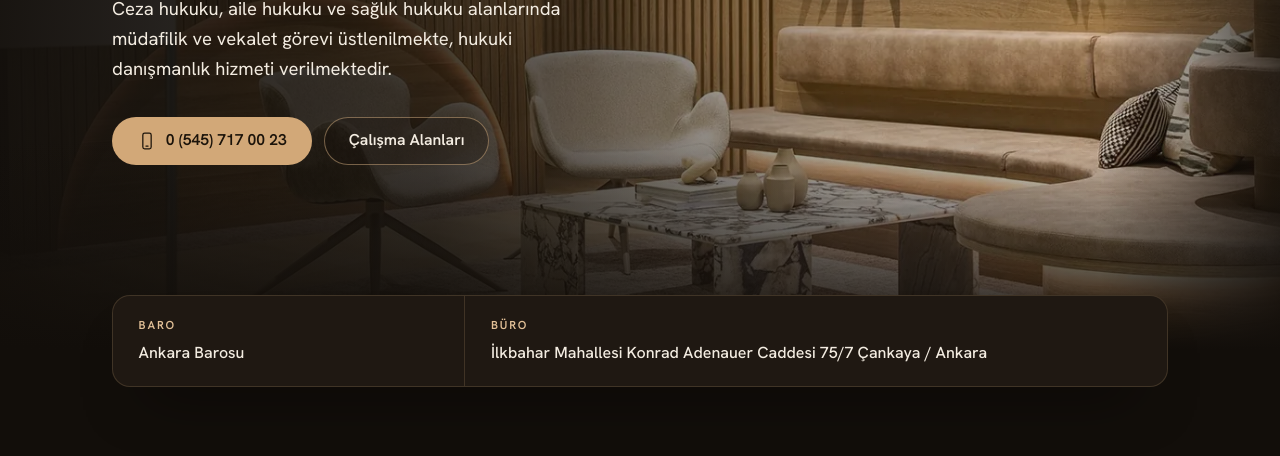
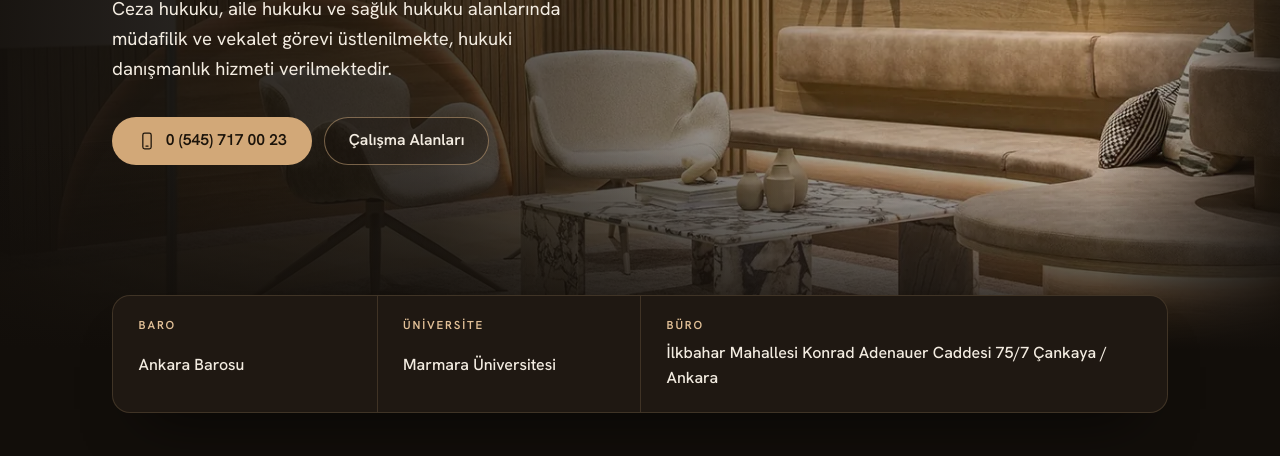
Before and after one commit to smailyksel/A3, a plain HTML site: page index.html in a window 1280 px wide. Shown: the part 344-800 px from the top of the page. Drawn offline with Linux system fonts and the light colour scheme.

Commit message:
Büro bilgilerine mezun olunan üniversite eklendi
Co-Authored-By: Claude Fable 5.2 <noreply@anthropic.com>
Claude-Session: https://claude.ai/code/session_0173MovgU9uNSbP9N8wjiboR

```diff
--- a/assets/site.css
+++ b/assets/site.css
@@ -391,7 +391,7 @@ h1 {
 
 .kunye {
   display: grid;
-  grid-template-columns: minmax(0, 1fr) minmax(0, 2fr);
+  grid-template-columns: minmax(0, 1fr) minmax(0, 1fr) minmax(0, 2fr);
   margin: 0;
   background: var(--yuzey);
   border: 1px solid var(--cizgi);
--- a/index.html
+++ b/index.html
@@ -67,6 +67,7 @@
     <div class="wrap kunye-serit">
       <dl class="kunye" aria-label="Büro bilgileri">
         <div><dt>Baro</dt><dd>Ankara Barosu</dd></div>
+        <div><dt>Üniversite</dt><dd>Marmara Üniversitesi</dd></div>
         <div><dt>Büro</dt><dd>İlkbahar Mahallesi Konrad Adenauer Caddesi 75/7 Çankaya / Ankara</dd></div>
       </dl>
     </div>
@@ -202,6 +203,7 @@
         <dl class="kimlik">
           <div><dt>Avukat</dt><dd>İsmail Savaş Yüksel</dd></div>
           <div><dt>Baro</dt><dd>Ankara Barosu</dd></div>
+          <div><dt>Üniversite</dt><dd>Marmara Üniversitesi</dd></div>
         </dl>
       </div>
     </section>
```
